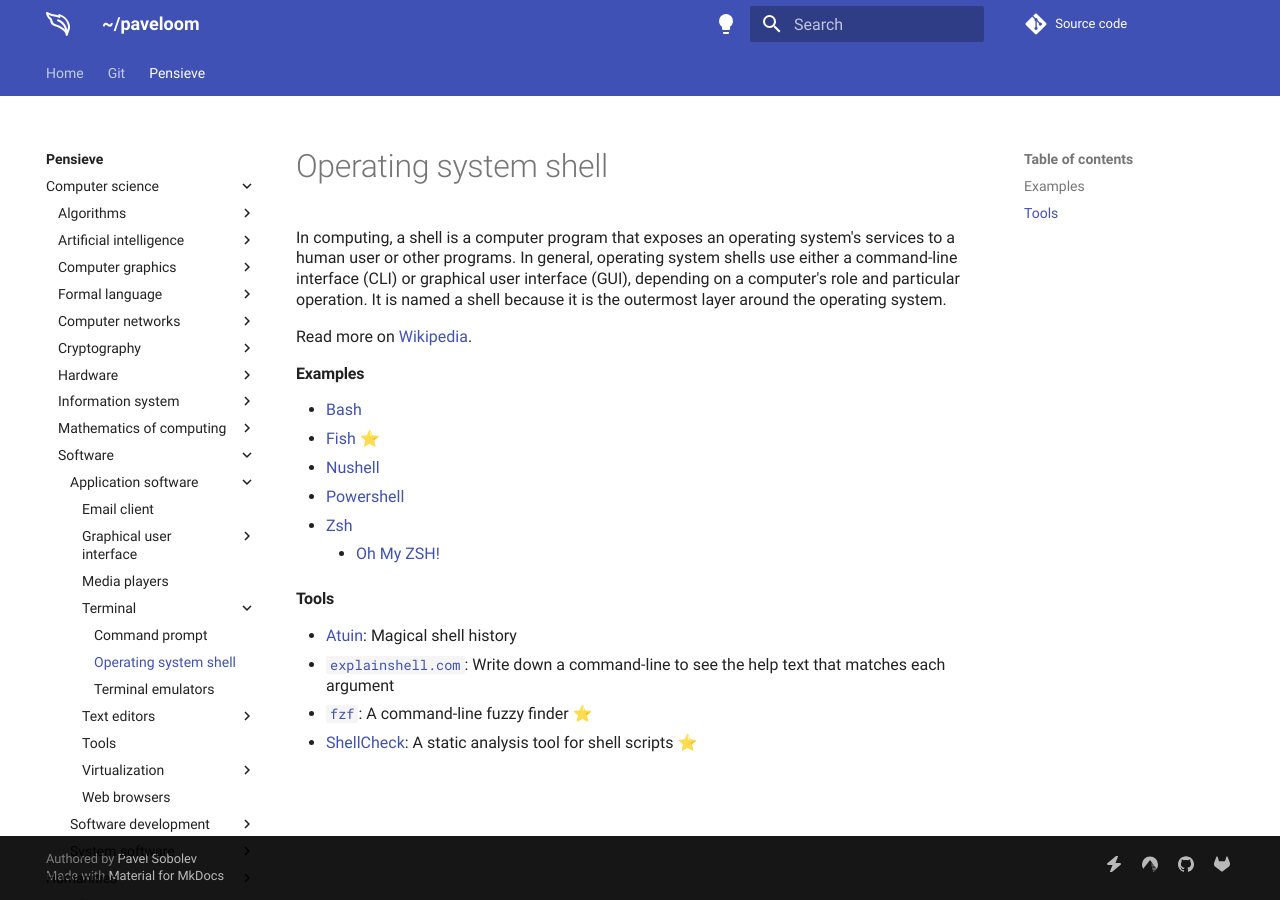
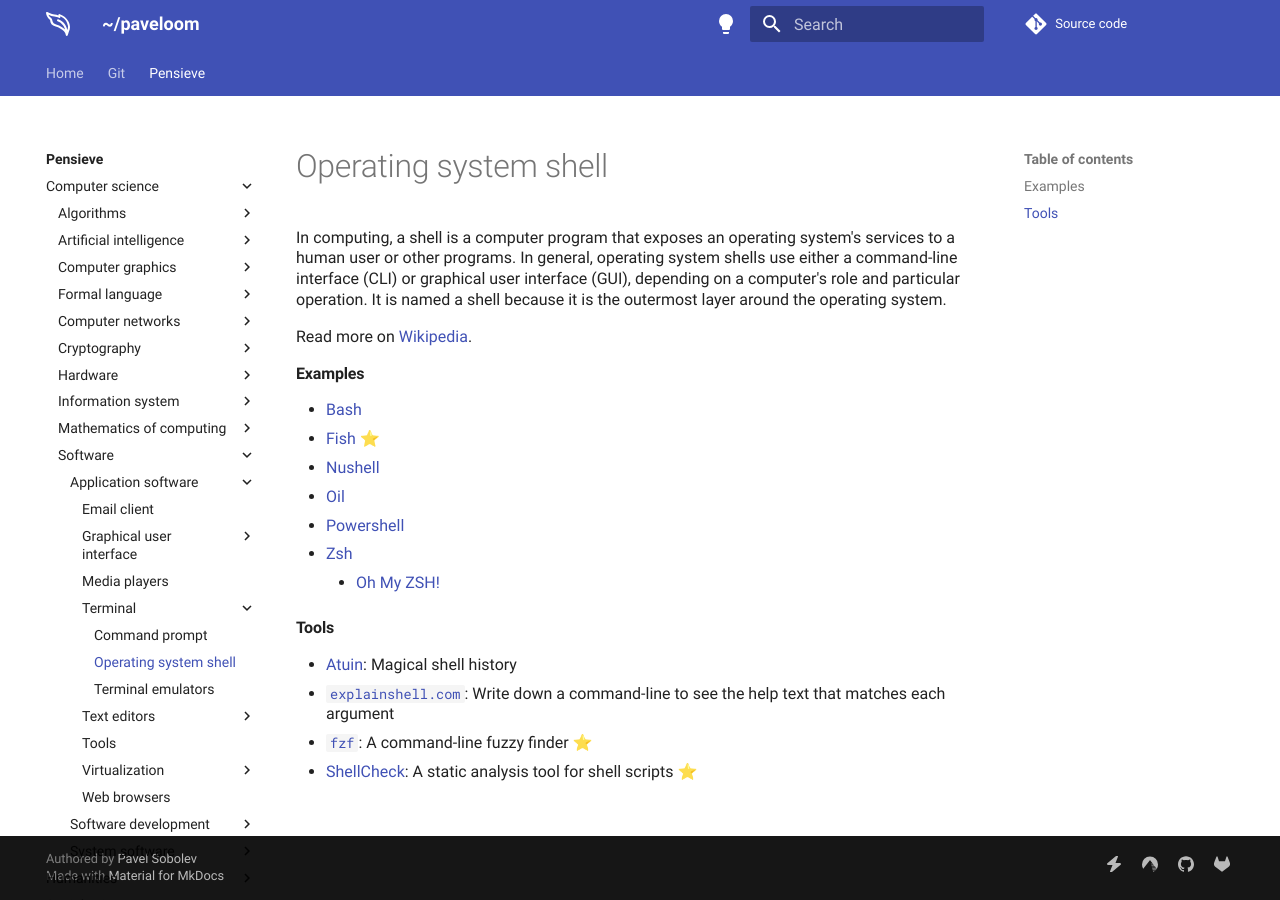
Before and after one commit to paveloom/paveloom.dev, an MkDocs documentation site: the page built from content/pensieve/operating-system-shell.md, in a window 1280 px wide. Built offline with MkDocs 1.6.1 and Material for MkDocs 9.7.7, drawn with Linux system fonts in a browser that asks for light colours; comment, search, counter and statistics services are not loaded.

Commit message:
Pensieve: update the Operating system shell page.

```diff
--- a/content/pensieve/operating-system-shell.md
+++ b/content/pensieve/operating-system-shell.md
@@ -8,6 +8,7 @@ Read more on [Wikipedia](https://en.wikipedia.org/wiki/Shell_(computing)).
 - [Bash](https://www.gnu.org/software/bash)
 - [Fish](https://fishshell.com) ⭐
 - [Nushell](https://www.nushell.sh)
+- [Oil](https://www.oilshell.org)
 - [Powershell](https://en.wikipedia.org/wiki/PowerShell)
 - [Zsh](https://www.zsh.org)
     - [Oh My ZSH!](https://ohmyz.sh)
```
